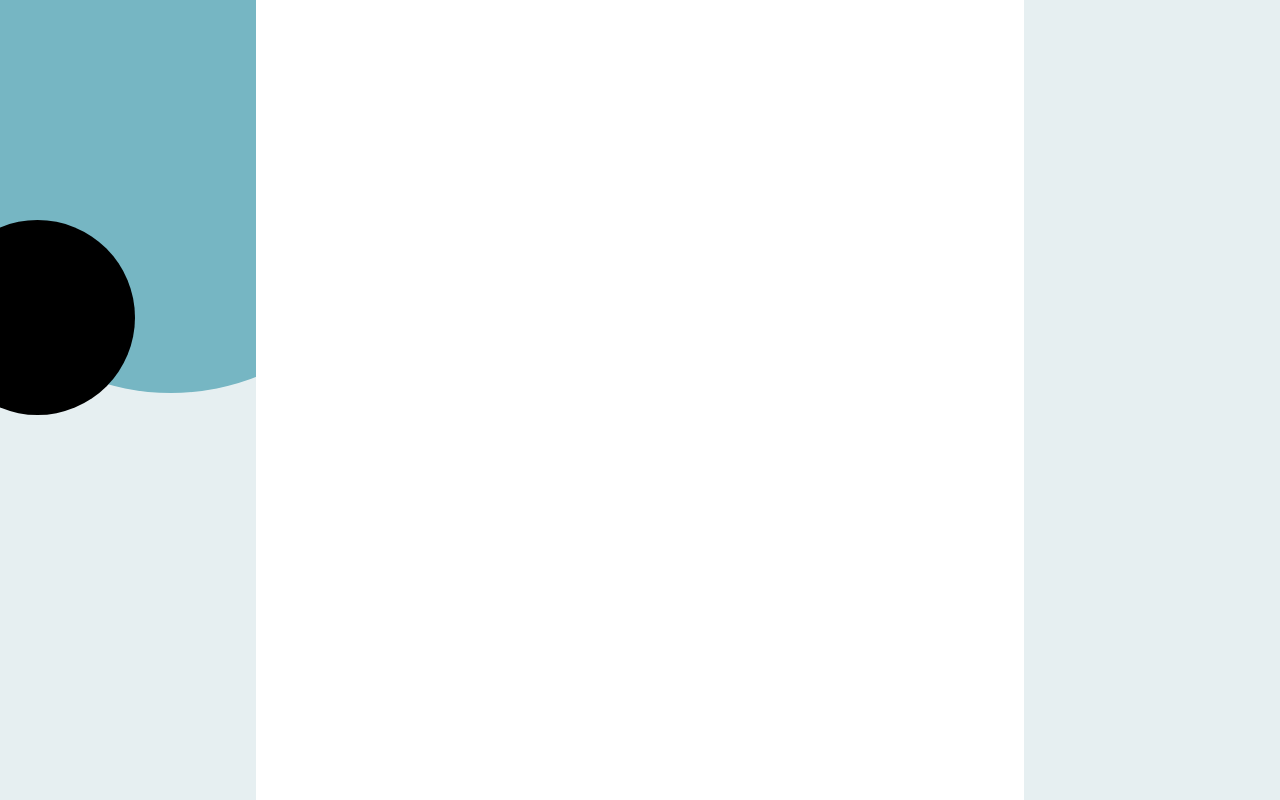
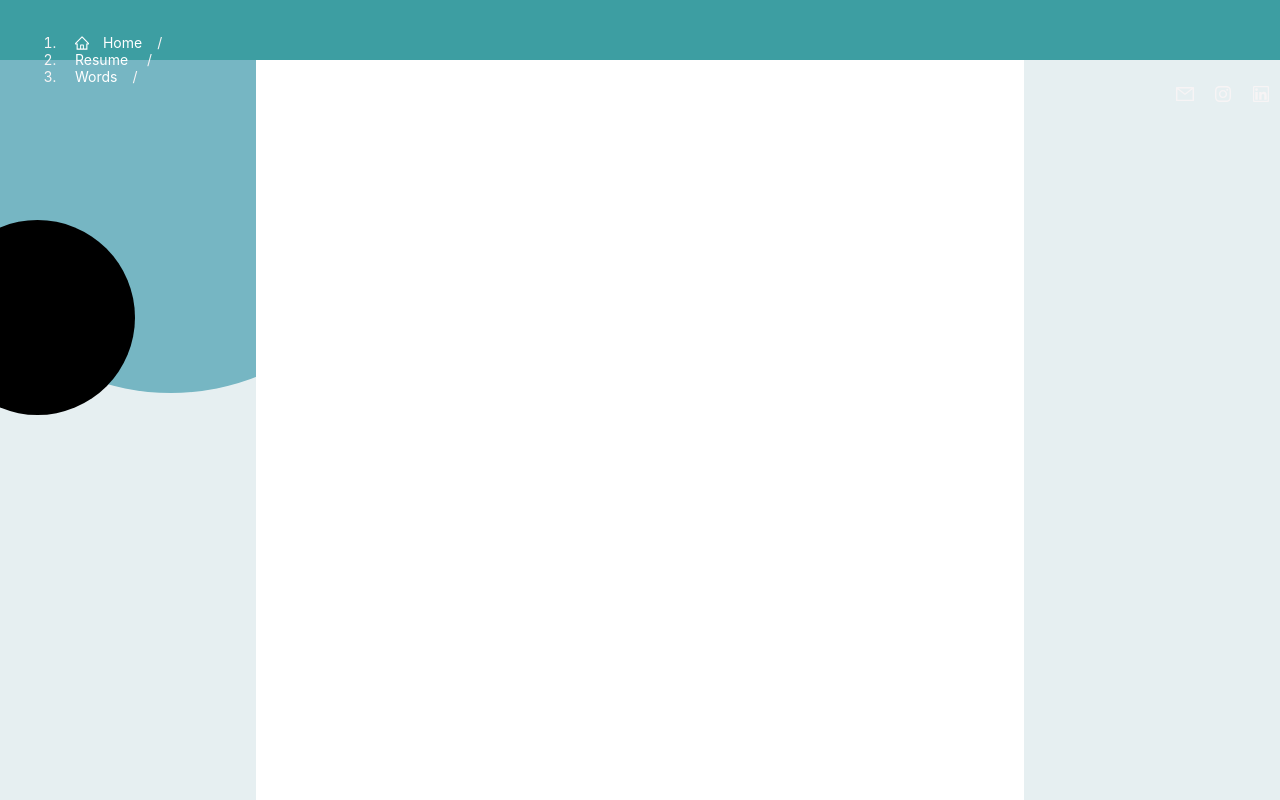
Before and after one commit to JadeHayes/mySite, a React (Create React App) app: page / in a window 1280 px wide. Built offline with nearby package versions, Linux system fonts and the light colour scheme.

Commit message:
* Added and styled the NavBar.

```diff
--- a/package.json
+++ b/package.json
@@ -3,6 +3,7 @@
   "version": "0.1.0",
   "private": true,
   "dependencies": {
+    "@ant-design/icons": "^4.1.0",
     "@testing-library/jest-dom": "^4.2.4",
     "@testing-library/react": "^9.3.2",
     "@testing-library/user-event": "^7.1.2",
@@ -10,6 +11,7 @@
     "@types/node": "^12.0.0",
     "@types/react": "^16.9.0",
     "@types/react-dom": "^16.9.0",
+    "antd": "^4.2.0",
     "react": "^16.13.1",
     "react-dom": "^16.13.1",
     "react-is": "^16.13.1",
--- a/src/App.tsx
+++ b/src/App.tsx
@@ -2,6 +2,7 @@ import React from 'react';
 import { TopBubbles, BottomBubbles } from './components/molecule/Bubbles';
 import styled from 'styled-components';
 import { FontWrapper } from './components/templates/FontWrapper';
+import NavBar from './components/templates/NavBar'
 
 const containerColor = '#E6EFF1';
 
@@ -18,6 +19,7 @@ const StyledContainer = styled.div`
 const App = () => {
   return (
     <StyledContainer>
+      <NavBar />
       <TopBubbles />
       <FontWrapper />
       <BottomBubbles />
--- a/src/components/molecule/Bubbles.tsx
+++ b/src/components/molecule/Bubbles.tsx
@@ -37,7 +37,7 @@ export const BottomBubbles = () => {
       <Bubble
         bgColor={lightCircle}
         diameter={175}
-        marginTop={1000}
+        marginTop={900}
         marginRight={10}
         bottom={0}
         right={-100}
@@ -48,8 +48,8 @@ export const BottomBubbles = () => {
         diameter={450}
         bottom={0}
         right={0}
-        marginTop={1050}
-        marginRight={'-5%'}
+        marginTop={800}
+        marginLeft={-40}
         zIndex={-2}
       />
     </>
--- /dev/null
+++ b/src/components/styles/ThemeHelper.tsx
@@ -0,0 +1,12 @@
+
+// Bacground Bubbles
+export const darkCircle = '#76B6C3';
+export const lightCircle = '#E6EFF1';
+
+// Nav
+export const mainTeal = '#3D9EA2';
+
+// link colors
+export const hoverColor = '#DCCEC3';
+export const visitedColor = '#3D9EA2';
+export const linkColor = '#F6F4F7';
--- /dev/null
+++ b/src/components/templates/NavBar.tsx
@@ -0,0 +1,50 @@
+import { Breadcrumb } from 'antd';
+import { HomeOutlined, InstagramOutlined, LinkedinOutlined, MailOutlined } from '@ant-design/icons';
+import React from 'react';
+import styled from 'styled-components';
+import { mainTeal } from '../styles/ThemeHelper';
+import CSS from 'csstype';
+
+
+const StyledNav = styled(Breadcrumb)`
+  font-size: 14px;
+  background-color: ${mainTeal};
+  height: 40px;
+  padding-top: 20px;
+  padding-left: 20px;
+`;
+
+const StyledBreadItem = styled(Breadcrumb.Item)`
+  color: white;
+  margin: 0 15px 0 15px;
+  text-decoration: none;
+`;
+
+const StyledHome = styled(HomeOutlined)`
+  margin-right: 10px;
+`;
+
+const StyledIcon: CSS.Properties = {
+  fontSize: '18px',
+  padding: '0 10px 0 10px',
+  float: 'right'
+}
+
+const NavBar = () => {
+  return (
+    <StyledNav style={{ color: '#F7F4F5' }}>
+      <StyledBreadItem href="">
+        <StyledHome /> Home
+      </StyledBreadItem>
+      <StyledBreadItem href="">
+        <span> Resume </span>
+      </StyledBreadItem>
+      <StyledBreadItem> Words</StyledBreadItem>
+      <LinkedinOutlined style={StyledIcon} />
+      <InstagramOutlined style={StyledIcon} />
+      <MailOutlined style={StyledIcon} />
+    </StyledNav>
+  )
+}
+
+export default NavBar;
```
Also changed, not shown: 1 other file (tests, documents, lock files or other folders).
